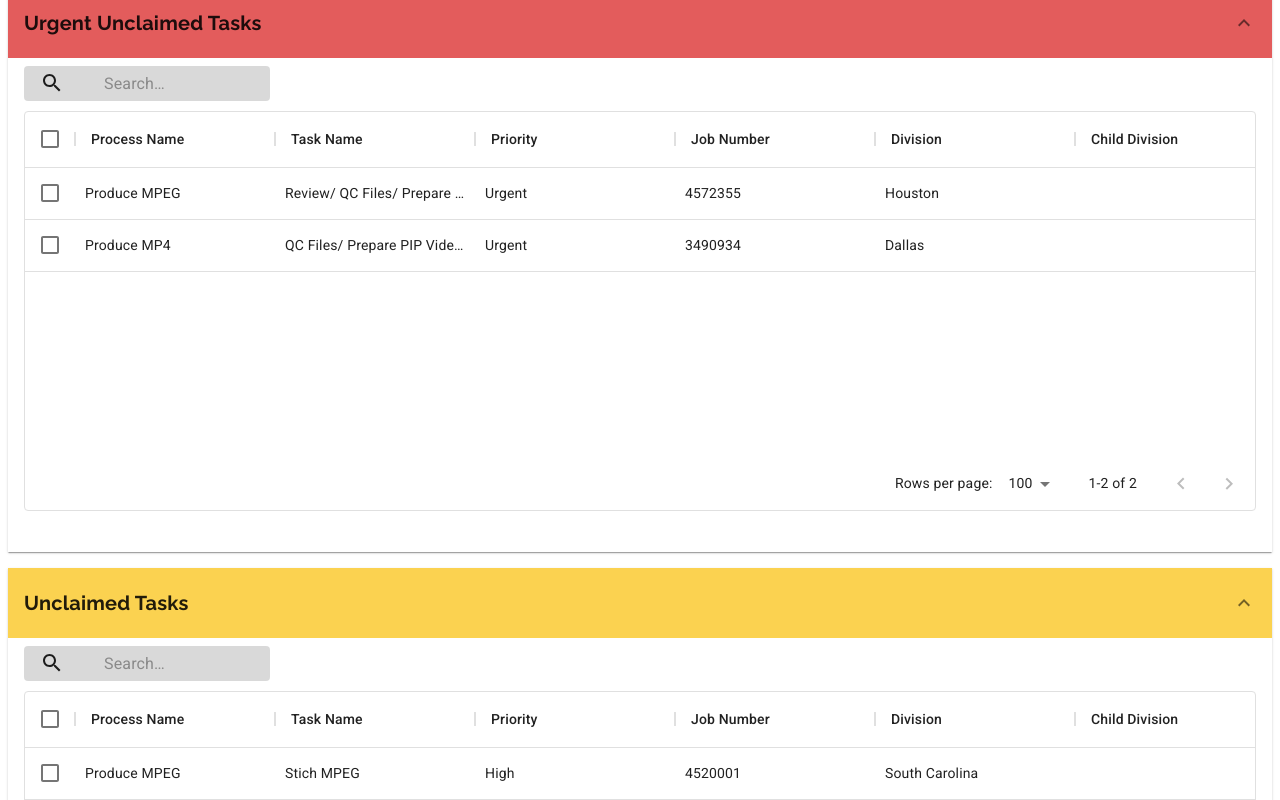
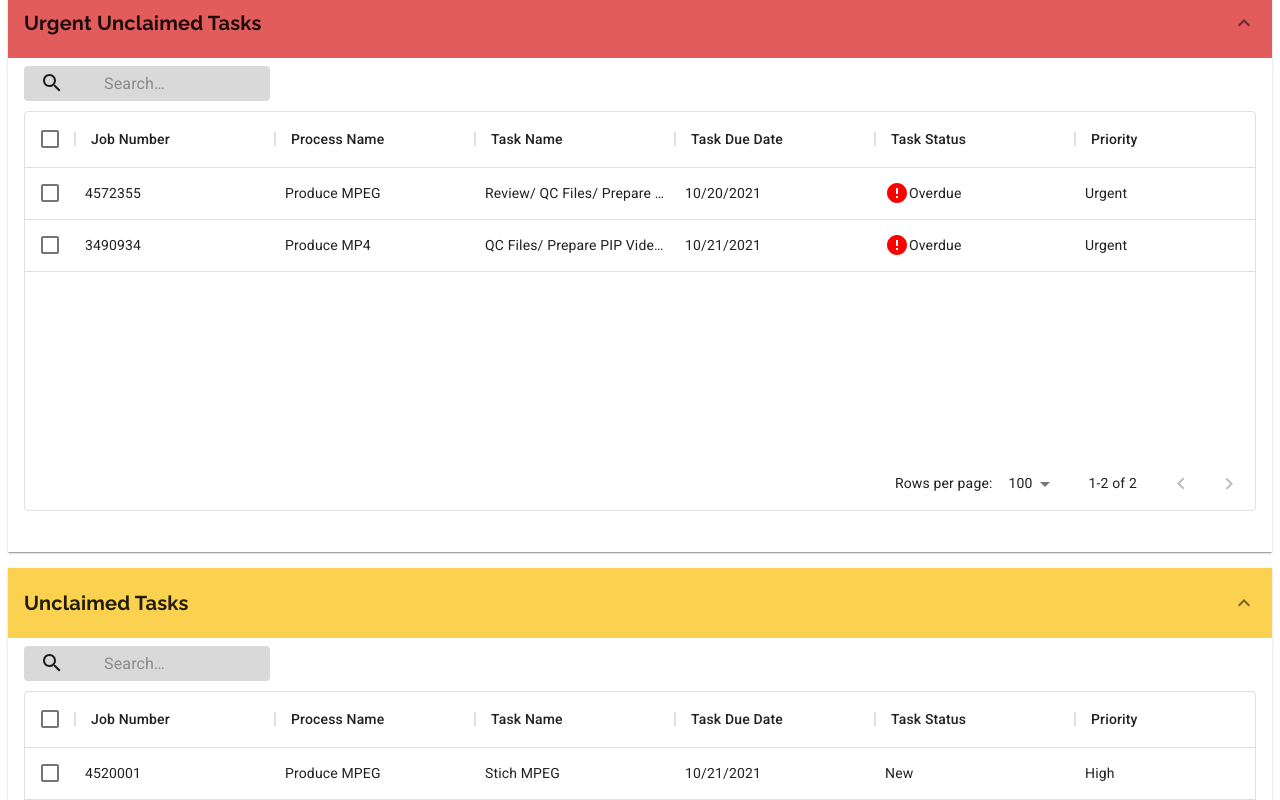
Before and after one commit to gjames5355/workflow-demo-ui, a React (Create React App) app: page /team in a window 1280 px wide. Shown: the part 220-1020 px from the top of the page. Built offline with nearby package versions, Linux system fonts and the light colour scheme.

Commit message:
updated the column info to reflect updated requirements spec

```diff
--- a/src/components/ui/shared/DataTable.jsx
+++ b/src/components/ui/shared/DataTable.jsx
@@ -60,8 +60,8 @@ const DataTable = ({ type, data, handleChange }) => {
     }
 
     const teamStatus = {
-      field: "status",
-      headerName: "Status",
+      field: "taskStatus",
+      headerName: "Task Status",
       width: 200,
       editable: false,
       renderCell: (params) => <TeamStatus params={params} />,
--- a/src/components/ui/shared/TeamTasks.jsx
+++ b/src/components/ui/shared/TeamTasks.jsx
@@ -29,7 +29,7 @@ const useStyles = makeStyles((theme) => ({
     backgroundColor: "#FBD250",
   },
   accordionDetails: {
-    minHeight: '470px',
+    minHeight: "470px",
   },
   paragraph: {
     ...theme.typography.tab,
@@ -44,37 +44,28 @@ const useStyles = makeStyles((theme) => ({
 }))
 
 const TeamTasks = () => {
-
   const classes = useStyles()
   const [data, setData] = useState(GROUP_TASKS)
 
-  const urgentUnclaimed = data.filter(item => item.priority==='Urgent')
-  const unclaimed = data.filter(item => item.status==='New')
-  const claimed = data.filter(x => x.status !== 'New' && x.priority !== 'Urgent')
+  const urgentUnclaimed = data.filter((item) => item.priority === "Urgent")
+  const unclaimed = data.filter((item) => item.taskStatus === "New")
+  const claimed = data.filter(
+    (x) => x.taskStatus !== "New" && x.priority !== "Urgent"
+  )
 
   const onSaveTask = (event) => {
     const newTask = {
       id: event.target.title.value,
+      jobNumber: 4520001,
       processName: event.target.processName.value,
       taskName: event.target.title.value,
+      taskDueDate: event.target.duedate.value,
+      taskStatus: event.target.taskStatus.value,
       priority: event.target.priority.value,
-      jobNumber: 4520001,
+      earliestVideoOrderDays: 5,
+      earliestVideoOrderDueDate: "10/18/2021",
+      caseName: "Addison, Lavaunda Vs. South Carolina Dept Of Trans",
       division: event.target.division.value,
-      childDivision: "",
-      dateDime: "10/18/2021 9:00AM",
-      thirdParty: "Third Party",
-      client: event.target.client.value,
-      case: "Addison, Lavaunda Vs. South Carolina Dept Of Trans",
-      primaryVendor: "Solange Ruiz-Uribe",
-      deliveryMethod: "Expedited",
-      deliveryDays: 3,
-      jobDueDate: "10/21/2021",
-      scheduleCity: "Columbia",
-      proceedingType: "Depositions",
-      assignedDate: "10/18/2021",
-      litigationType: "Personal Injury/Negligence",
-      taskDueDate: event.target.duedate.value,
-      status: event.target.status.value,
     }
 
     const newData = [...data]
@@ -94,10 +85,10 @@ const TeamTasks = () => {
           accordion: classes.accordion1,
           title: classes.title,
           summary: classes.accordionSummary1,
-          details: classes.accordionDetails
-          }}
-        type='urgent-unclaimed'
-        title='Urgent Unclaimed Tasks'
+          details: classes.accordionDetails,
+        }}
+        type="urgent-unclaimed"
+        title="Urgent Unclaimed Tasks"
         data={urgentUnclaimed}
         handleChange={handleChange}
       />
@@ -107,10 +98,10 @@ const TeamTasks = () => {
           accordion: classes.accordion3,
           title: classes.title,
           summary: classes.accordionSummary3,
-          details: classes.accordionDetails
-          }}
-        type='unclaimed'
-        title='Unclaimed Tasks'
+          details: classes.accordionDetails,
+        }}
+        type="unclaimed"
+        title="Unclaimed Tasks"
         data={unclaimed}
         handleChange={handleChange}
       />
@@ -120,10 +111,10 @@ const TeamTasks = () => {
           accordion: classes.accordion2,
           title: classes.title,
           summary: classes.accordionSummary2,
-          details: classes.accordionDetails
-          }}
-        type='claimed'
-        title='Claimed Tasks'
+          details: classes.accordionDetails,
+        }}
+        type="claimed"
+        title="Claimed Tasks"
         data={claimed}
         handleChange={handleChange}
       />
--- a/src/components/ui/team-status/TeamStatus.jsx
+++ b/src/components/ui/team-status/TeamStatus.jsx
@@ -1,16 +1,16 @@
-import { Grid } from '@material-ui/core'
-import React from 'react'
-import ErrorIcon from '@material-ui/icons/Error'
+import { Grid } from "@material-ui/core"
+import React from "react"
+import ErrorIcon from "@material-ui/icons/Error"
 
-const TeamStatus = ({params}) => {
-    return params.row.status === "Overdue" ? (
+const TeamStatus = ({ params }) => {
+  return params.row.taskStatus === "Overdue" ? (
     <Grid container alignItems="center">
       {" "}
-          <ErrorIcon htmlColor="red" /> {params.row.status}
+      <ErrorIcon htmlColor="red" /> {params.row.taskStatus}
     </Grid>
   ) : (
     <Grid container alignItems="center">
-          {` ${params.row.status}`}
+      {` ${params.row.taskStatus}`}
     </Grid>
   )
 }
--- a/src/constants/constants.js
+++ b/src/constants/constants.js
@@ -1,143 +1,93 @@
 export const PERSONAL_TASKS = [
   {
     id: 1,
+    jobNumber: 4520001,
     processName: "Produce MPEG",
     taskName: "Stich MPEG",
+    taskDueDate: "10/21/2021",
+    taskStatus: "Assigned",
     priority: "Urgent",
-    jobNumber: 4520001,
+    earliestVideoOrderDays: 15,
+    earliestVideoOrderDueDate: "11/18/2021",
     division: "South Carolina",
-    childDivision: "",
-    dateDime: "10/18/2021 9:00AM",
-    thirdParty: "Third Party",
-    client: "Kassel McVey",
-    case: "Addison, Lavaunda Vs. South Carolina Dept Of Trans",
-    primaryVendor: "Solange Ruiz-Uribe",
-    deliveryMethod: "Expedited",
-    deliveryDays: 3,
-    jobDueDate: "10/21/2021",
-    scheduleCity: "Columbia",
-    proceedingType: "Depositions",
-    assignedDate: "10/18/2021",
-    litigationType: "Personal Injury/Negligence",
-    taskDueDate: "10/21/2021",
-    status: "Assigned",
   },
   {
     id: 2,
+    jobNumber: 4520001,
     processName: "Produce MPEG 2",
     taskName: "Stich MPEG Normal Task",
+    taskDueDate: "10/21/2021",
+    taskStatus: "New",
     priority: "Normal",
-    jobNumber: 4520001,
+    earliestVideoOrderDays: 5,
+    earliestVideoOrderDueDate: "11/5/2021",
     division: "South Carolina",
-    childDivision: "",
-    dateDime: "10/18/2021 9:00AM",
-    thirdParty: "Third Party",
-    client: "Kassel McVey",
-    case: "Addison, Lavaunda Vs. South Carolina Dept Of Trans",
-    primaryVendor: "Solange Ruiz-Uribe",
-    deliveryMethod: "Expedited",
-    deliveryDays: 3,
-    jobDueDate: "10/21/2021",
-    scheduleCity: "Columbia",
-    proceedingType: "Depositions",
-    assignedDate: "10/18/2021",
-    litigationType: "Personal Injury/Negligence",
-    taskDueDate: "10/21/2021",
-    status: "New",
   },
 ]
 
 export const GROUP_TASKS = [
   {
     id: 1,
+    jobNumber: 4544414,
     processName: "Produce MPEG",
     taskName: "QC Original Files",
+    taskDueDate: "10/21/2021",
+    taskStatus: "Assgined",
     priority: "Normal",
-    jobNumber: 4544414,
+    earliestVideoOrderDays: 10,
+    earliestVideoOrderDueDate: "10/18/2021",
+    caseName: "Dorsey, Bessie Et Al. v. Lm General Insurance Company",
     division: "Maryland",
-    childDivision: "",
-    dateDime: "10/18/2021 9:00 AM",
-    thirdParty: "Third Party",
-    client: "Litigation Services LLC",
-    case: "Dorsey, Bessie Et Al. v. Lm General Insurance Company",
-    primaryVendor: "Cappy Hallock",
-    deliveryMethod: "Normal",
-    deliveryDays: 10,
-    jobDueDate: "10/21/2021",
-    scheduleCity: "Baltimore",
-    proceedingType: "Depositions",
-    litigationType: "CR Referral",
-    status: "Assgined",
-    assignedDate: "10/18/2021",
-    taskDueDate: "10/21/2021",
     assignedTo: "mdrenkalo",
   },
   {
     id: 2,
+    jobNumber: 4572355,
     processName: "Produce MPEG",
     taskName: "Review/ QC Files/ Prepare PIP Video",
+    taskDueDate: "10/20/2021",
+    taskStatus: "Overdue",
     priority: "Urgent",
-    jobNumber: 4572355,
+    earliestVideoOrderDays: 10,
+    earliestVideoOrderDueDate: "10/18/2021",
+    caseName: "In Re Brenn De Bree, Et Al.",
     division: "Houston",
-    childDivision: "",
-    dateDime: "10/8/2021  1:00:00 PM",
-    client: "Arnold & Itkin LLP",
-    case: "In Re Brenn De Bree, Et Al.",
-    primaryVendor: "Joanna Sagastisado",
-    deliveryMethod: "Expedited",
-    deliveryDays: 2,
-    jobDueDate: "10/20/2021",
-    scheduleCity: "Houston",
-    proceedingType: "Depositions",
-    litigationType: "Misc/Unknowns",
-    status: "Overdue",
-    taskDueDate: "10/20/2021",
   },
   {
     id: 3,
+    jobNumber: 4520001,
     processName: "Produce MPEG",
     taskName: "Stich MPEG",
+    taskDueDate: "10/21/2021",
+    taskStatus: "New",
     priority: "High",
-    jobNumber: 4520001,
+    earliestVideoOrderDays: 10,
+    earliestVideoOrderDueDate: "10/18/2021",
+    caseName: "Addison, Lavaunda Vs. South Carolina Dept Of Trans",
     division: "South Carolina",
-    childDivision: "",
-    dateDime: "10/18/2021 9:00AM",
-    thirdParty: "",
-    client: "Kassel McVey",
-    case: "Addison, Lavaunda Vs. South Carolina Dept Of Trans",
-    primaryVendor: "Solange Ruiz-Uribe",
-    deliveryMethod: "Expedited",
-    deliveryDays: 3,
-    jobDueDate: "10/21/2021",
-    scheduleCity: "Columbia",
-    proceedingType: "Depositions",
-    litigationType: "Personal Injury/Negligence",
-    taskDueDate: "10/21/2021",
-    status: "New",
   },
   {
     id: 4,
+    jobNumber: 3490934,
     processName: "Produce MP4",
     taskName: "QC Files/ Prepare PIP Video/ Review",
+    taskDueDate: "10/21/2021",
+    taskStatus: "Overdue",
     priority: "Urgent",
-    jobNumber: 3490934,
+    earliestVideoOrderDays: 5,
+    earliestVideoOrderDueDate: "10/18/2021",
+    caseName: "In Re Brenn De Bree, Et Al.",
     division: "Dallas",
-    childDivision: "",
-    dateDime: "10/8/2021  1:00:00 PM",
-    client: "Garret and Shawn LLP",
-    case: "In Re Brenn De Bree, Et Al.",
-    primaryVendor: "Handerson Irias",
-    deliveryMethod: "Expedited",
-    deliveryDays: 2,
-    jobDueDate: "10/20/2021",
-    scheduleCity: "Dallas",
-    proceedingType: "Depositions",
-    litigationType: "Misc/Unknowns",
-    status: "Overdue",
   },
 ]
 
 export const TABLE_COLUMNS = [
+  {
+    field: "jobNumber",
+    headerName: "Job Number",
+    width: 200,
+    editable: false,
+  },
   {
     field: "processName",
     headerName: "Process Name",
@@ -151,14 +101,38 @@ export const TABLE_COLUMNS = [
     editable: false,
   },
   {
+    field: "taskDueDate",
+    headerName: "Task Due Date",
+    width: 200,
+    editable: false,
+  },
+  {
+    field: "taskStatus",
+    headerName: "Task Status",
+    width: 200,
+    editable: false,
+  },
+  {
     field: "priority",
     headerName: "Priority",
     width: 200,
     editable: false,
   },
   {
-    field: "jobNumber",
-    headerName: "Job Number",
+    field: "earliestVideoOrderDays",
+    headerName: "Earliest Video Order Days",
+    width: 200,
+    editable: false,
+  },
+  {
+    field: "earliestVideoOrderDueDate",
+    headerName: "Earliest Video Order Due Date",
+    width: 200,
+    editable: false,
+  },
+  {
+    field: "caseName",
+    headerName: "Case Name",
     width: 200,
     editable: false,
   },
@@ -167,94 +141,4 @@ export const TABLE_COLUMNS = [
     headerName: "Division",
     width: 200,
   },
-  {
-    field: "childDivision",
-    headerName: "Child Division",
-    width: 200,
-    editable: false,
-  },
-  {
-    field: "dateDime",
-    headerName: "Date/Time",
-    width: 200,
-    editable: false,
-  },
-  {
-    field: "client",
-    headerName: "Client",
-    width: 200,
-    editable: false,
-  },
-  {
-    field: "thirdParty",
-    headerName: "Third Party",
-    width: 200,
-    editable: false,
-  },
-  {
-    field: "case",
-    headerName: "Case",
-    width: 200,
-    editable: false,
-  },
-  {
-    field: "primaryVendor",
-    headerName: "Primary Vendor",
-    width: 200,
-    editable: false,
-  },
-  {
-    field: "deliveryMethod",
-    headerName: "Delivery Method",
-    width: 200,
-    editable: false,
-  },
-  {
-    field: "deliveryDays",
-    headerName: "Delivery Days",
-    width: 200,
-    editable: false,
-  },
-  {
-    field: "jobDueDate",
-    headerName: "Job Due Date",
-    width: 200,
-    editable: false,
-  },
-  {
-    field: "scheduleCity",
-    headerName: "Schedule City",
-    width: 200,
-    editable: false,
-  },
-  {
-    field: "proceedingType",
-    headerName: "Proceeding Type",
-    width: 200,
-    editable: false,
-  },
-  {
-    field: "litigationType",
-    headerName: "Litigation Type",
-    width: 200,
-    editable: false,
-  },
-  {
-    field: "status",
-    headerName: "Status",
-    width: 200,
-    editable: false,
-  },
-  {
-    field: "assignedDate",
-    headerName: "Assigned Date",
-    width: 200,
-    editable: false,
-  },
-  {
-    field: "taskDueDate",
-    headerName: "Task Due Date",
-    width: 200,
-    editable: false,
-  },
 ]
```
Also changed, not shown: src/components/ui/shared/PersonalTasks.jsx (+23 -36 lines). Lines whose indentation alone changed are shown as unchanged.
